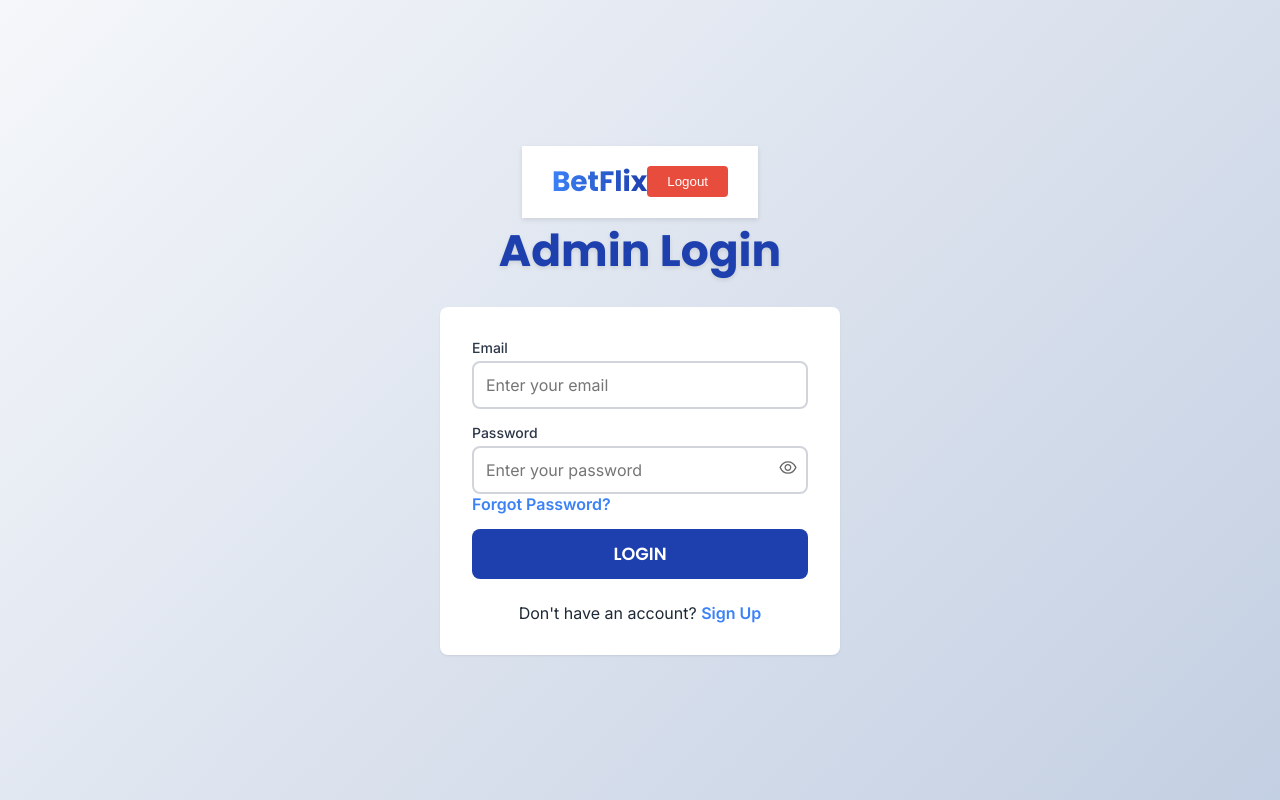
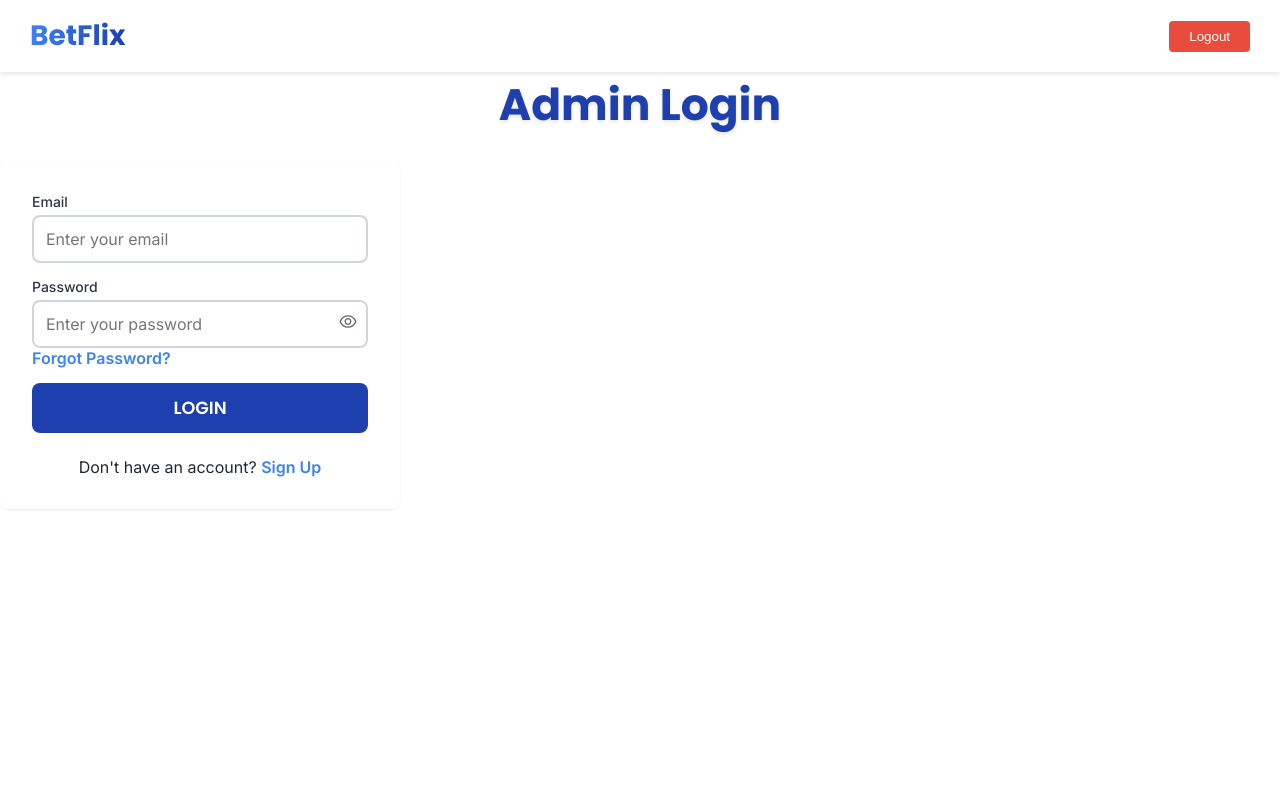
Before and after one commit to ay30bg/admin-betflix, a React (Create React App) app: page / in a window 1280 px wide. Built offline with nearby package versions, Linux system fonts and the light colour scheme.

Commit message:
Update login.css

```diff
--- a/src/styles/login.css
+++ b/src/styles/login.css
@@ -9,7 +9,7 @@
     box-sizing: border-box;
 }
 
-.login-page {
+/* .login-page {
   display: flex;
   flex-direction: column;
   align-items: center;
@@ -19,7 +19,7 @@
   padding: 2rem 1rem;
   font-family: 'Inter', sans-serif;
   margin: 0;
-}
+} */
 
 .login-header {
   font-size: 2.75rem;
```
